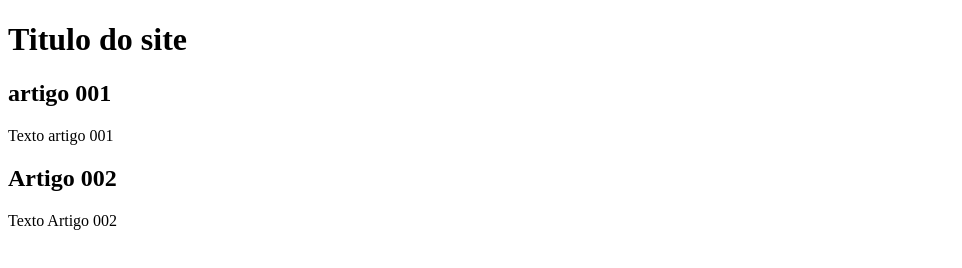
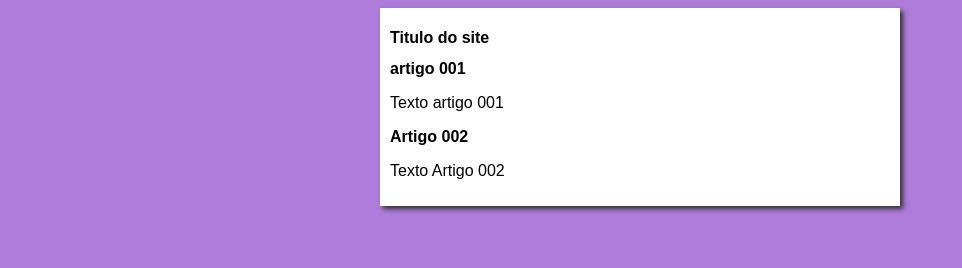
Before and after one commit to JonilsonSilva28/Projeto-site, a plain HTML site: page index.html in a window 1280 px wide. Shown: the whole page, without its empty margins (0-962 px from the left). Drawn offline with Linux system fonts and the light colour scheme.

Commit message:
iniciei o desing

```diff
--- /dev/null
+++ b/estilos/style.css
@@ -0,0 +1,16 @@
+*{
+    font-family: Arial, Helvetica, sans-serif;
+font-size: 16px;
+}
+body{
+    background-color:rgb(174, 125, 219);
+
+}
+
+main{
+    background-color: white;
+    width: 500px;
+    margin: auto;
+    padding: 10px;
+    box-shadow: 3px 3px 5px rgb(46, 45, 45);
+}
--- a/index.html
+++ b/index.html
@@ -5,6 +5,7 @@
     <meta http-equiv="X-UA-Compatible" content="IE=edge">
     <meta name="viewport" content="width=device-width, initial-scale=1.0">
     <title>Titulo do site</title>
+    <link rel="stylesheet" href="estilos/style.css">
 </head>
 <body>
     <main>
```
